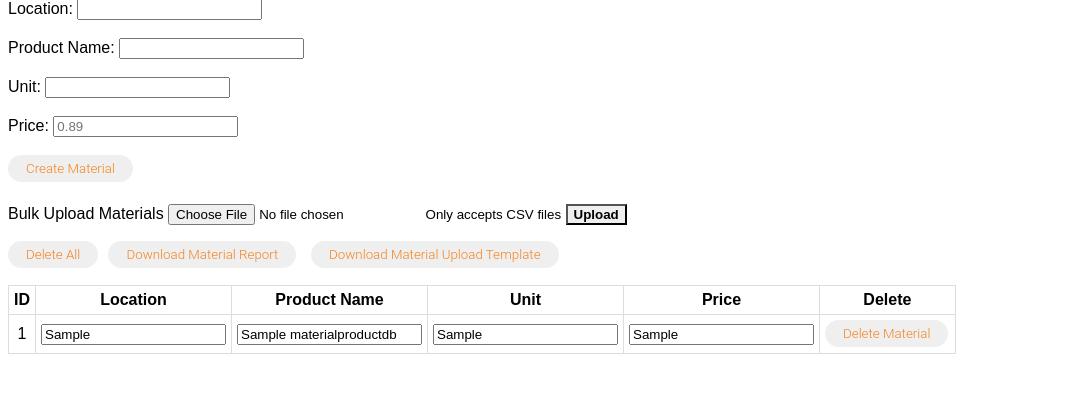
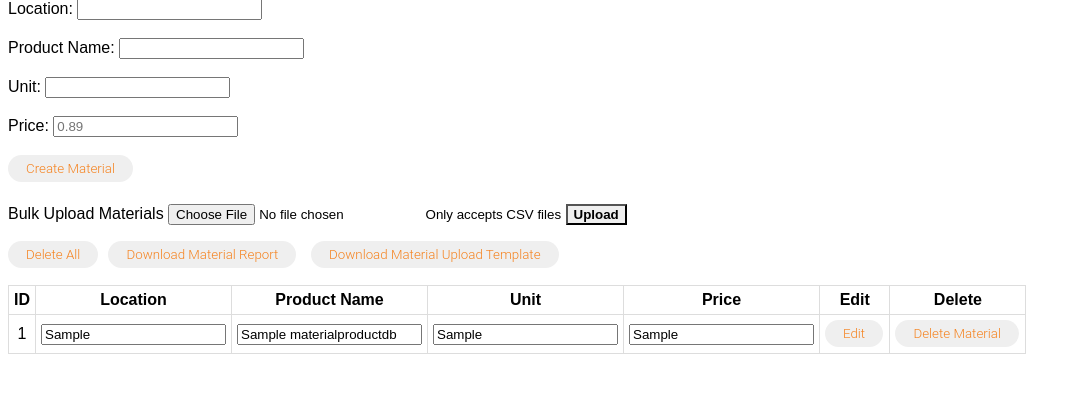
Before and after one commit to rajkapadia91/workorder, a Django app: template workorder_app/templates/allmaterials.html in a window 1280 px wide. Shown: the part 119-512 px from the top of the page, without its empty margins (0-1081 px from the left). Run offline with Django 3.2, Linux system fonts and the light colour scheme; the template is opened without the code that fills it: values that come from a table or form of the project are taken from there, others are empty; tables that the repository leaves empty hold one stand-in row (values such as "Sample post").

Commit message:
edit material functionality added button

```diff
--- a/workorder_app/templates/allmaterials.html
+++ b/workorder_app/templates/allmaterials.html
@@ -45,6 +45,7 @@
                     <th>Product Name</th>
                     <th>Unit</th>
                     <th>Price</th>
+                    <th>Edit</th>
                     <th>Delete</th>
                 </tr>
                 {% for one_material in all_material_names reversed %}
@@ -55,9 +56,10 @@
                     <td><input type="text" name="edit_mat_name" value="{{one_material.product_name}}" id="edit_mat_name"></td>
                     <td><input type="text" name="edit_mat_unit_measurement" value="{{one_material.unit_of_measurement}}" id="edit_mat_unit_measurement"></td>
                     <td><input type="text" name="edit_mat_price" value="{{one_material.price}}" class="edit_mat_price" id="edit_mat_price_{{one_material.id}}"></td>
+                    <td><button type="submit">Edit</button></td>
                     <td><button><a href="/delete_material_db/{{one_material.id}}">Delete Material</a></button></td>
                 </tr>
-                </form>
+
                 {% endfor %}
                 <p id="count_rows" hidden>{{all_material_names.count}}</p>
             </table>
```
